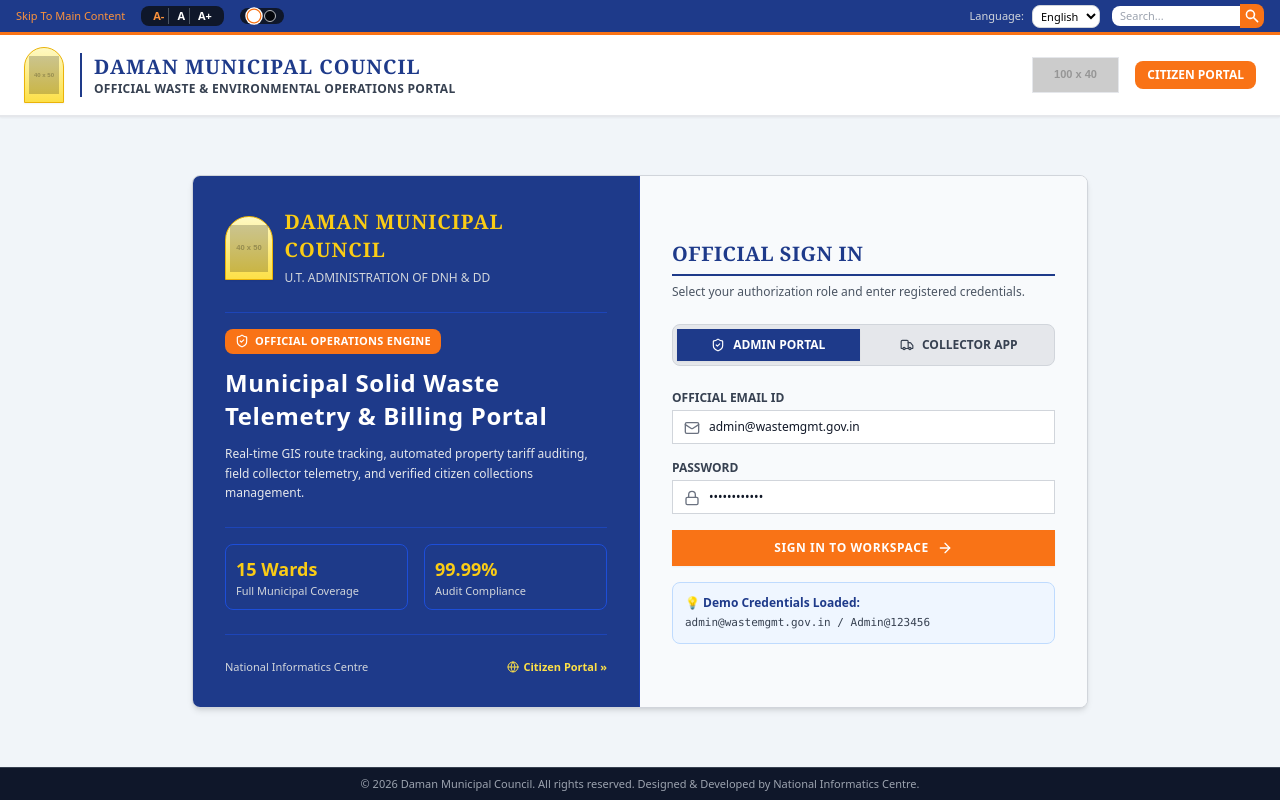
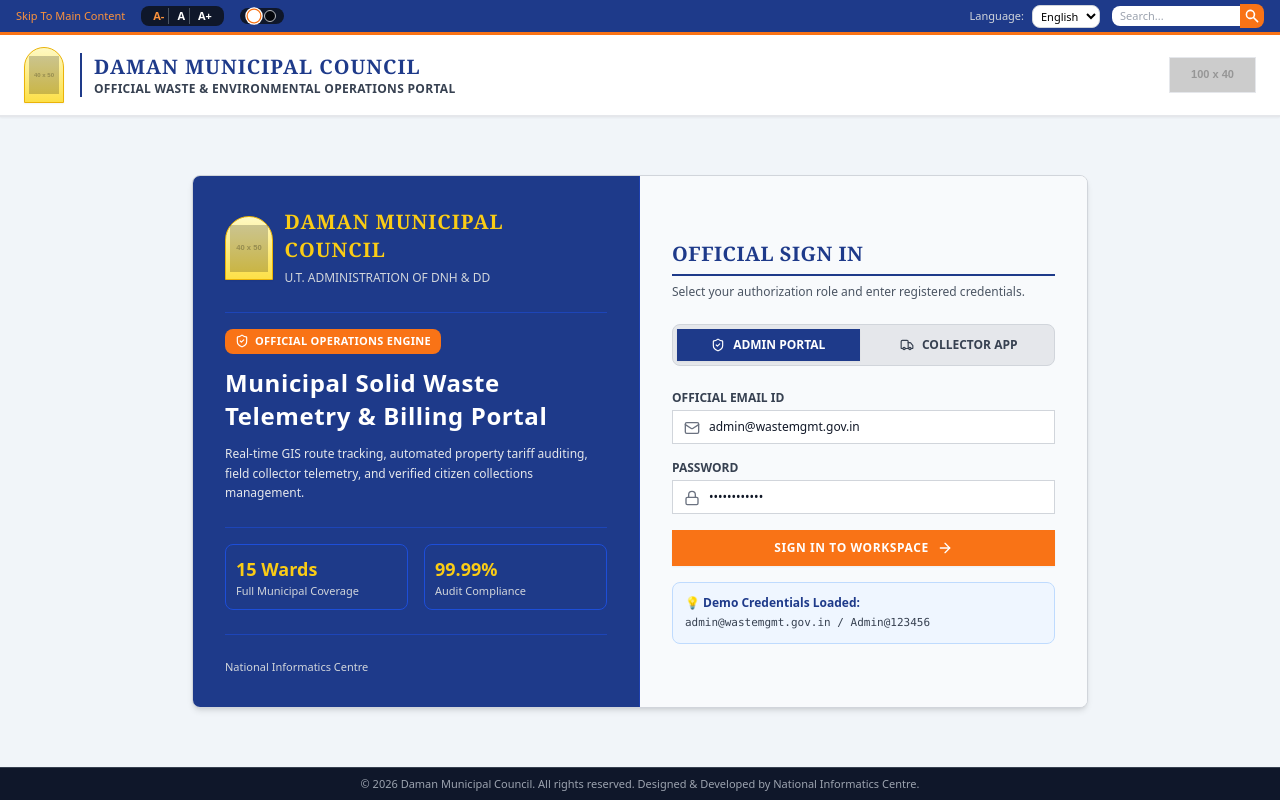
Before and after one commit to rishav-trte/waste-management, a Next.js app: page /login in a window 1280 px wide. Built offline with nearby package versions, Linux system fonts and the light colour scheme.

Commit message:
remove citizen portal

```diff
--- a/src/app/login/page.tsx
+++ b/src/app/login/page.tsx
@@ -3,7 +3,7 @@
 import React, { useState } from 'react';
 import { signIn } from 'next-auth/react';
 import { useRouter } from 'next/navigation';
-import { ShieldCheck, Truck, ArrowRight, Lock, Mail, Globe } from 'lucide-react';
+import { ShieldCheck, Truck, ArrowRight, Lock, Mail } from 'lucide-react';
 import { toast } from 'sonner';
 import { MunicipalPortalHeader } from '@/components/municipal/MunicipalPortalHeader';
 
@@ -104,11 +104,8 @@
               </div>
             </div>
 
-            <div className="pt-6 mt-6 border-t border-blue-700/60 flex items-center justify-between text-[11px] text-gray-300">
+            <div className="pt-6 mt-6 border-t border-blue-700/60 text-[11px] text-gray-300">
               <span>National Informatics Centre</span>
-              <a href="/portal" className="text-yellow-300 font-semibold hover:underline flex items-center gap-1">
-                <Globe className="w-3 h-3" /> Citizen Portal »
-              </a>
             </div>
           </div>
 
--- a/src/app/municipal/page.tsx
+++ /dev/null
@@ -1,11 +0,0 @@
-import { Metadata } from 'next';
-import { MunicipalTheme } from '@/components/municipal/MunicipalTheme';
-
-export const metadata: Metadata = {
-  title: 'Waste Management System | Municipal Portal',
-  description: 'Municipal Portal Theme view for Waste Management System.',
-};
-
-export default function MunicipalPage() {
-  return <MunicipalTheme />;
-}
--- a/src/app/portal/page.tsx
+++ /dev/null
@@ -1,12 +0,0 @@
-import { Metadata } from 'next';
-import { MunicipalTheme } from '@/components/municipal/MunicipalTheme';
-
-export const metadata: Metadata = {
-  title: 'Waste Management System | Citizen Portal',
-  description:
-    'Official Citizen Portal of Municipal Waste Management System & Environment. Access citizen services, waste fee payments, and civic information.',
-};
-
-export default function PortalPage() {
-  return <MunicipalTheme />;
-}
--- a/src/components/municipal/MunicipalPortalHeader.tsx
+++ b/src/components/municipal/MunicipalPortalHeader.tsx
@@ -71,14 +71,6 @@
               alt="Swachh Bharat"
               className="h-9 border border-gray-200 hidden sm:block"
             />
-            <div className="flex items-center gap-2">
-              <a
-                href="/portal"
-                className="text-xs font-bold uppercase px-3 py-1.5 bg-[#f97316] text-white hover:bg-[#c2410c] rounded-sm transition-colors"
-              >
-                Citizen Portal
-              </a>
-            </div>
           </div>
         </div>
       </div>
--- a/src/components/shared/CollectorNav.tsx
+++ b/src/components/shared/CollectorNav.tsx
@@ -4,7 +4,7 @@
 import Link from 'next/link';
 import { usePathname } from 'next/navigation';
 import { signOut, useSession } from 'next-auth/react';
-import { Truck, PlusCircle, History, LogOut, Wifi, Globe } from 'lucide-react';
+import { PlusCircle, History, LogOut, Wifi } from 'lucide-react';
 
 export function CollectorNav() {
   const pathname = usePathname();
@@ -23,7 +23,7 @@
           </div>
           <div>
             <h1 className="text-xs font-bold text-yellow-400 uppercase tracking-wider leading-none" style={{ fontFamily: 'Georgia, serif' }}>
-              DMC Field Collector
+              Waste Mgmt Collector
             </h1>
             <span className="text-[10px] text-gray-200 font-medium flex items-center gap-1 mt-0.5">
               <Wifi className="w-2.5 h-2.5 text-green-400 animate-pulse" /> Telemetry Online
@@ -32,13 +32,6 @@
         </div>
 
         <div className="flex items-center gap-2">
-          <Link
-            href="/portal"
-            className="p-1.5 bg-blue-900 hover:bg-blue-800 text-yellow-300 rounded-sm text-xs"
-            title="Citizen Portal"
-          >
-            <Globe className="w-3.5 h-3.5" />
-          </Link>
           <span className="text-xs text-gray-200 font-bold truncate max-w-[80px]">
             {session?.user?.name?.split(' ')[0]}
           </span>
--- a/src/components/shared/Sidebar.tsx
+++ b/src/components/shared/Sidebar.tsx
@@ -12,7 +12,6 @@
   LogOut,
   ShieldCheck,
   MapPin,
-  Globe,
 } from 'lucide-react';
 
 const navItems = [
@@ -44,10 +43,10 @@
               className="text-sm font-bold text-yellow-400 tracking-wide uppercase"
               style={{ fontFamily: 'Georgia, serif' }}
             >
-              DMC Admin
+              Waste Mgmt Admin
             </h1>
             <div className="flex items-center gap-1 text-[10px] text-gray-300 font-semibold uppercase tracking-wider">
-              <ShieldCheck className="w-3 h-3 text-[#f97316]" /> Municipal Council
+              <ShieldCheck className="w-3 h-3 text-[#f97316]" /> Waste Operations
             </div>
           </div>
         </div>
@@ -75,16 +74,6 @@
               </Link>
             );
           })}
-
-          <div className="pt-4 px-3 py-1 text-[10px] font-bold uppercase tracking-wider text-blue-300 border-b border-blue-800/80 mb-2">
-            Portals & Services
-          </div>
-          <Link
-            href="/portal"
-            className="flex items-center gap-3 px-3 py-2.5 rounded-sm text-xs font-semibold uppercase tracking-wide text-yellow-300 hover:bg-blue-800/60 transition-all"
-          >
-            <Globe className="w-4 h-4 text-yellow-400" /> Public Citizen Portal
-          </Link>
         </nav>
       </div>
 
```
Also changed, not shown: 1 other file (tests, documents, lock files or other folders).
